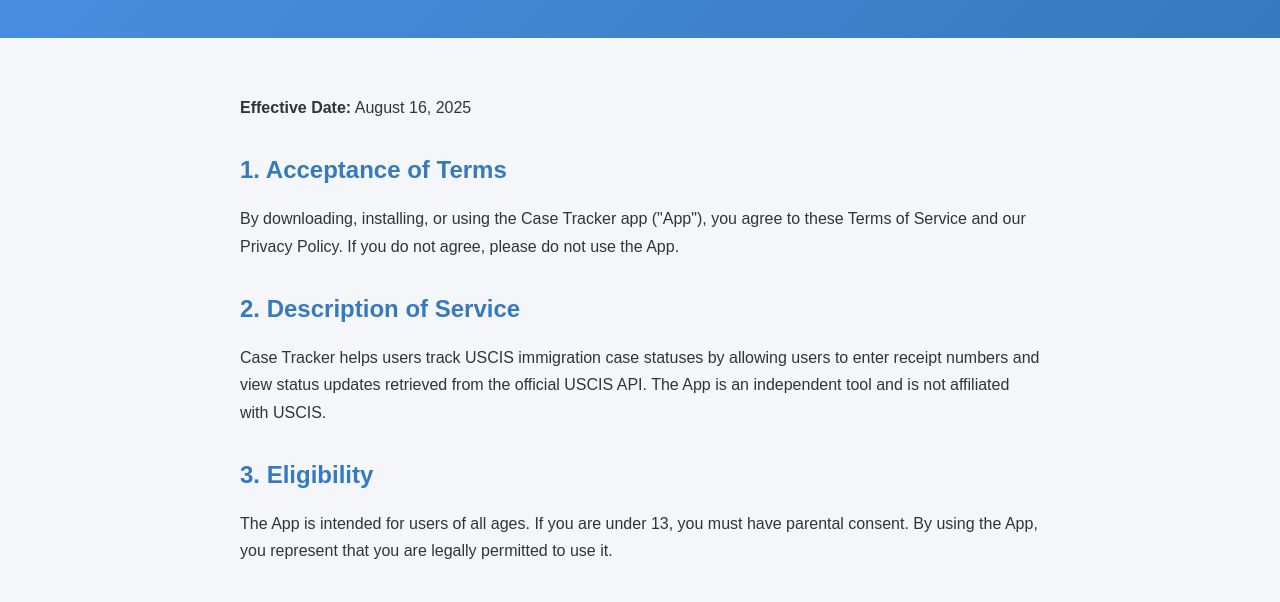
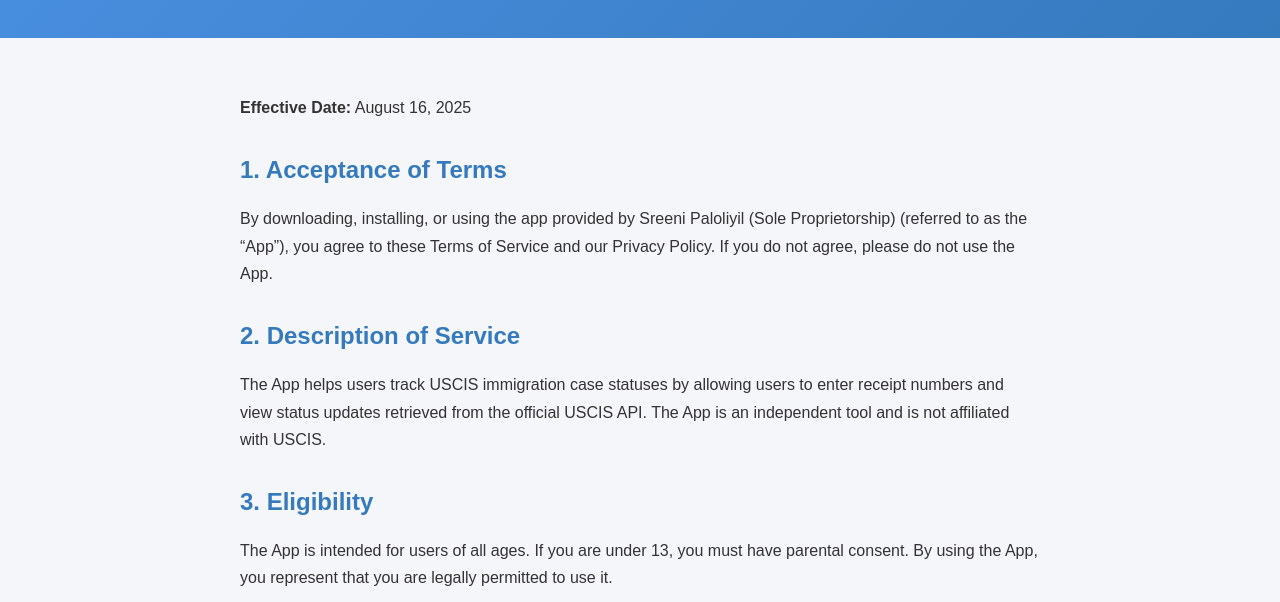
Before and after one commit to Sreenipaloliyil/case-tracker-policies, a plain HTML site: page terms-of-service.html in a window 1280 px wide. Shown: the part 143-745 px from the top of the page. Drawn offline with Linux system fonts and the light colour scheme.

Commit message:
Update terms-of-service.html

```diff
--- a/terms-of-service.html
+++ b/terms-of-service.html
@@ -3,7 +3,7 @@
 <head>
     <meta charset="UTF-8" />
     <meta name="viewport" content="width=device-width, initial-scale=1.0" />
-    <title>Terms of Service - Case Tracker</title>
+    <title>Terms of Service</title>
     <link rel="stylesheet" href="style.css" />
 </head>
 <body>
@@ -16,10 +16,10 @@
             <p><strong>Effective Date:</strong> August 16, 2025</p>
 
             <h2>1. Acceptance of Terms</h2>
-            <p>By downloading, installing, or using the Case Tracker app ("App"), you agree to these Terms of Service and our Privacy Policy. If you do not agree, please do not use the App.</p>
+            <p>By downloading, installing, or using the app provided by Sreeni Paloliyil (Sole Proprietorship) (referred to as the “App”), you agree to these Terms of Service and our Privacy Policy. If you do not agree, please do not use the App.</p>
 
             <h2>2. Description of Service</h2>
-            <p>Case Tracker helps users track USCIS immigration case statuses by allowing users to enter receipt numbers and view status updates retrieved from the official USCIS API. The App is an independent tool and is not affiliated with USCIS.</p>
+            <p>The App helps users track USCIS immigration case statuses by allowing users to enter receipt numbers and view status updates retrieved from the official USCIS API. The App is an independent tool and is not affiliated with USCIS.</p>
 
             <h2>3. Eligibility</h2>
             <p>The App is intended for users of all ages. If you are under 13, you must have parental consent. By using the App, you represent that you are legally permitted to use it.</p>
@@ -69,8 +69,5 @@
         </section>
     </main>
 
-    <footer>
-        <p>&copy; 2025 Case Tracker. All rights reserved.</p>
-    </footer>
 </body>
 </html>
```
